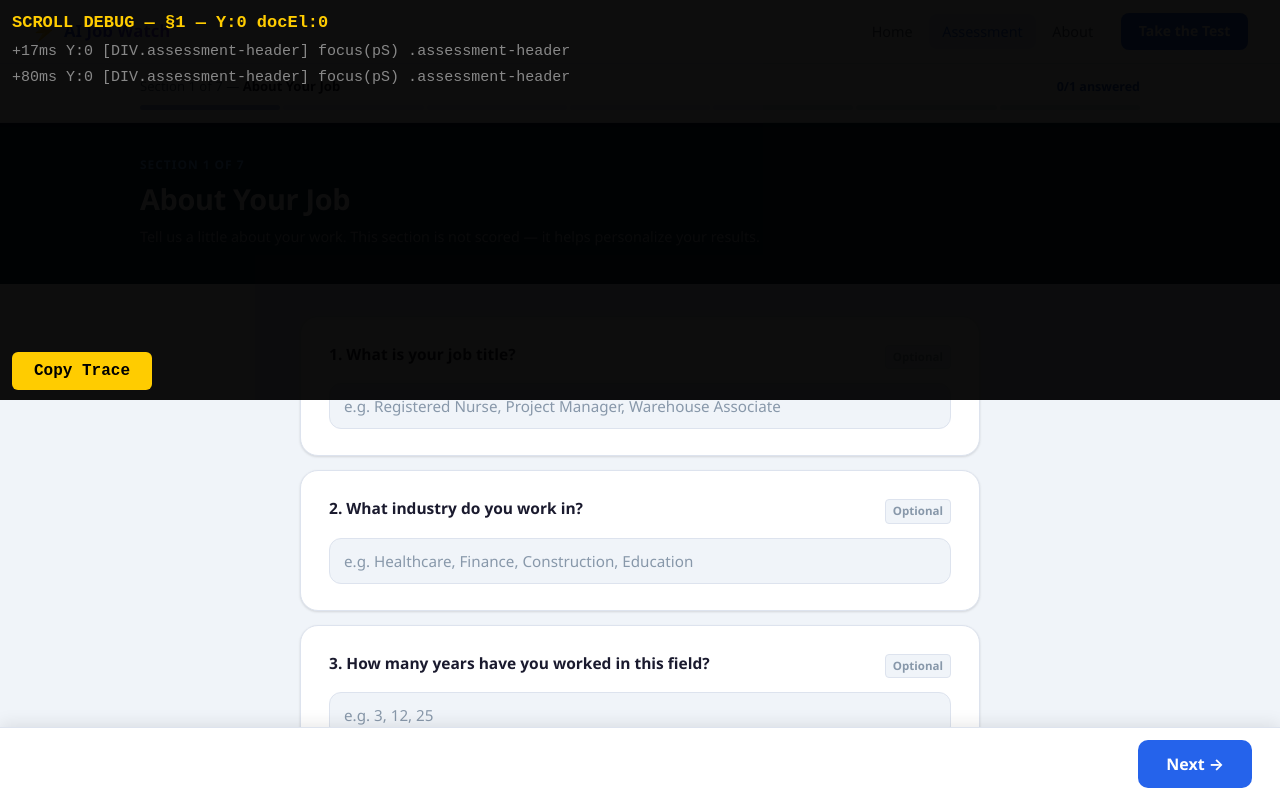
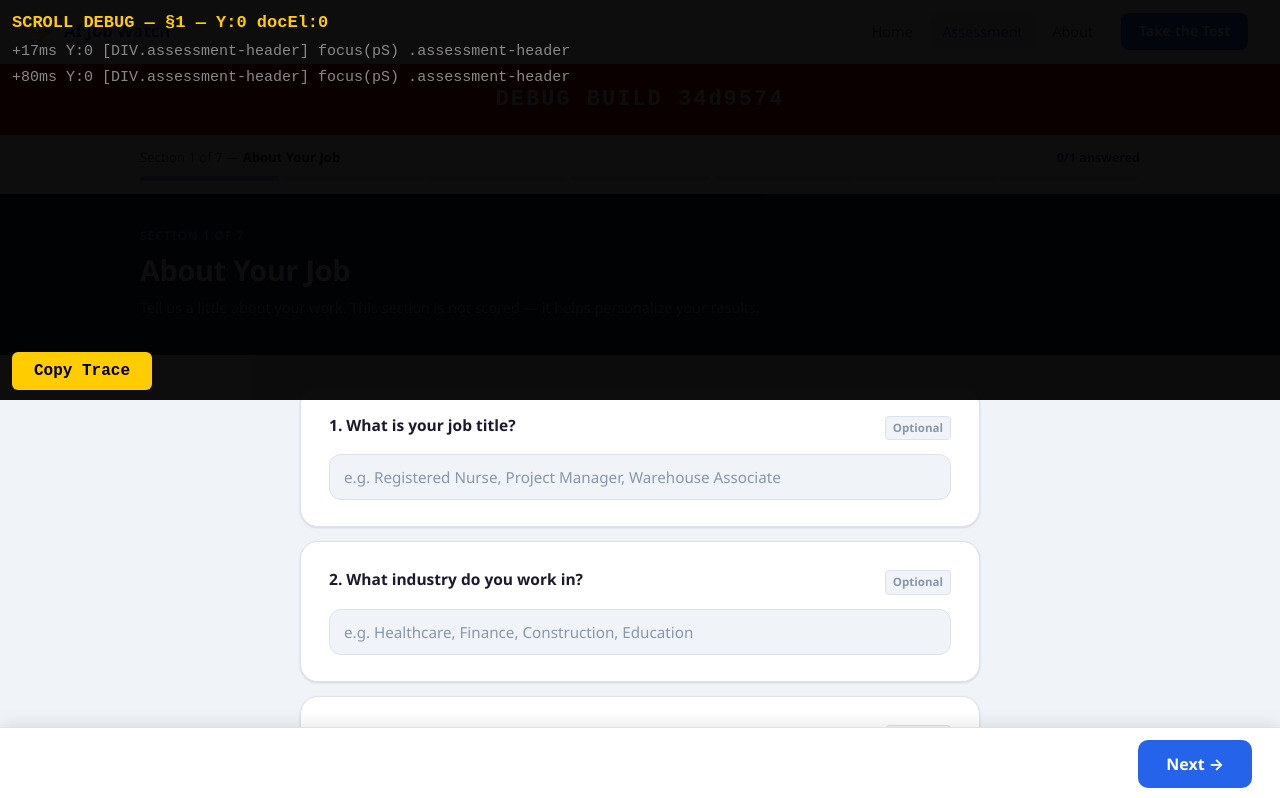
Before and after one commit to spanishgrantlee-hue/ai-job-watch, a React (Vite) app: page /assessment in a window 1280 px wide. Shown: the top 798 px of the page. Built offline with nearby package versions, Linux system fonts and the light colour scheme.

Commit message:
Add version banner DEBUG BUILD 34d9574 to confirm production deployment

```diff
--- a/src/pages/Assessment.jsx
+++ b/src/pages/Assessment.jsx
@@ -193,6 +193,16 @@ export default function Assessment() {
 
   return (
     <div className="assessment-page">
+
+      {/* ── TEMPORARY VERSION BANNER — remove before ship ── */}
+      <div style={{
+        background: '#cc0000', color: '#ffffff', fontFamily: 'monospace',
+        fontSize: '22px', fontWeight: 'bold', textAlign: 'center',
+        padding: '18px 12px', letterSpacing: '2px', zIndex: 100000,
+      }}>
+        DEBUG BUILD 34d9574
+      </div>
+      {/* ── END VERSION BANNER ── */}
 
       {/* ── TEMPORARY MOBILE DEBUG PANEL — remove before ship ── */}
       <div style={{
```
